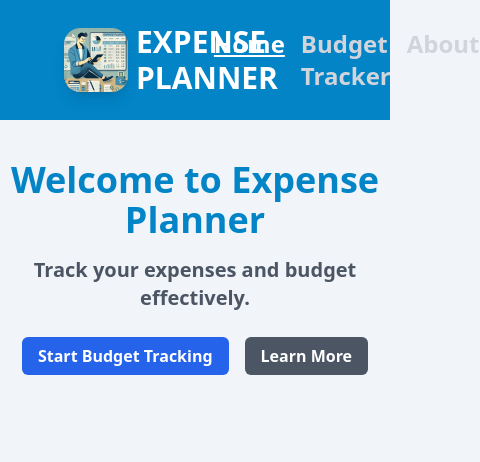
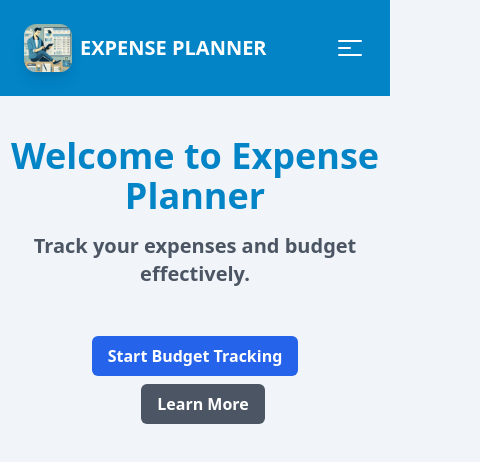
Before and after one commit to wichofly/cost-control, a React (Vite) app: page / in a window 390 px wide. Shown: the top 462 px of the page, 480 px wide, since content can reach past the window. Built offline with nearby package versions, Linux system fonts and the light colour scheme.

Commit message:
style: enhance layout and responsiveness of About and Home pages; update Header component for better navigation

```diff
--- a/src/Pages/About.tsx
+++ b/src/Pages/About.tsx
@@ -4,7 +4,7 @@ const About = () => {
       <h1 className="text-4xl text-sky-600 font-semibold">
         About Expense Planner
       </h1>
-      <p className="mt-4 max-w-3xl mx-auto text-gray-600 text-xl font-semibold">
+      <p className="mt-4 p-4 max-w-3xl mx-auto text-gray-600 text-xl font-semibold">
         Expense Planner is a tool designed to help you track your expenses and
         manage your budget effectively. With categories, filters, and powerful
         visualizations, you can take control of your finances.
--- a/src/Pages/Home.tsx
+++ b/src/Pages/Home.tsx
@@ -9,7 +9,7 @@ export const Home = () => {
       <p className="mt-4 text-gray-600 text-xl font-semibold">
         Track your expenses and budget effectively.
       </p>
-      <div className="mt-8 space-x-4">
+      <div className="mt-8 space-x-4 flex flex-col gap-2 p-4 items-center md:flex-row md:justify-center">
         <Link
           to="/budget-tracker"
           className="bg-blue-600 text-white font-semibold px-4 py-2 rounded-md hover:bg-blue-700"
--- a/src/components/Header.tsx
+++ b/src/components/Header.tsx
@@ -1,29 +1,52 @@
+import { useState } from 'react';
 import { NavLink } from 'react-router-dom';
+import { Bars3CenterLeftIcon } from '@heroicons/react/24/solid';
 import expensePlannerImage from '../assets/expense-planner.webp';
 
 export const Header = () => {
+  const [menuOpen, setMenuOpen] = useState(false);
+
   return (
-    <header className="bg-sky-600 py-6 max-h-72">
-      <div className="flex items-center justify-between px-16">
-        <NavLink to="/" className="flex items-center">
+    <header className="bg-sky-600 py-6">
+      <div className="flex items-center justify-between px-6 lg:px-16">
+        <NavLink
+          to="/"
+          className="flex items-center"
+          onClick={() => setMenuOpen(false)}
+        >
           <img
             src={expensePlannerImage}
             alt="Expense Planner"
-            className="w-16 h-auto rounded-2xl shadow-lg"
+            className="w-12 h-auto rounded-xl shadow-lg lg:w-16"
           />
-          <h1 className="ml-2 uppercase font-bold text-3xl text-white">
-            Expense planner
+          <h1 className="ml-2 uppercase font-bold text-xl text-white lg:text-3xl">
+            Expense Planner
           </h1>
         </NavLink>
 
-        <nav className="flex space-x-4">
+        {!menuOpen && (
+          <button
+            className="lg:hidden text-white"
+            onClick={() => setMenuOpen((prev) => !prev)}
+            arial-label="Toggle Navigation Menu"
+          >
+            <Bars3CenterLeftIcon className="h-8 w-8" />
+          </button>
+        )}
+
+        <nav
+          className={`${
+            menuOpen ? 'flex' : 'hidden'
+          } flex-col items-center space-y-4 mt-4 lg:flex lg:flex-row lg:space-y-0 lg:space-x-6`}
+        >
           <NavLink
             to="/"
             className={({ isActive }) =>
               isActive
-                ? 'text-white underline font-semibold text-2xl'
-                : 'text-gray-300 text-2xl font-semibold'
+                ? 'text-white underline font-semibold text-lg lg:text-2xl'
+                : 'text-gray-300 text-lg lg:text-2xl font-semibold'
             }
+            onClick={() => setMenuOpen(false)}
           >
             Home
           </NavLink>
@@ -31,9 +54,10 @@ export const Header = () => {
             to="/budget-tracker"
             className={({ isActive }) =>
               isActive
-                ? 'text-white underline font-semibold text-2xl'
-                : 'text-gray-300 text-2xl font-semibold'
+                ? 'text-white underline font-semibold text-lg lg:text-2xl'
+                : 'text-gray-300 text-lg lg:text-2xl font-semibold'
             }
+            onClick={() => setMenuOpen(false)}
           >
             Budget Tracker
           </NavLink>
@@ -41,9 +65,10 @@ export const Header = () => {
             to="/about"
             className={({ isActive }) =>
               isActive
-                ? 'text-white underline font-semibold text-2xl'
-                : 'text-gray-300 text-2xl font-semibold'
+                ? 'text-white underline font-semibold text-lg lg:text-2xl'
+                : 'text-gray-300 text-lg lg:text-2xl font-semibold'
             }
+            onClick={() => setMenuOpen(false)}
           >
             About
           </NavLink>
```
